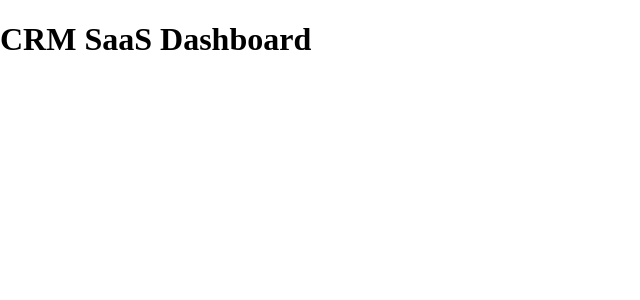
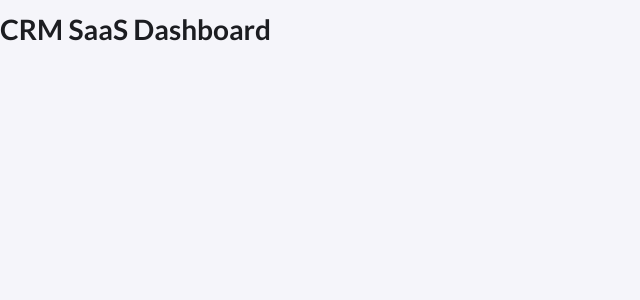
Before and after one commit to Escaflovne/crm-saas-dashboard, a React (Vite) app: page / in a window 1280 px wide. Shown: the top 300 px of the page, without its empty margins (0-640 px from the left). Built offline with nearby package versions, Linux system fonts and the light colour scheme.

Commit message:
feat: add base typography layer

```diff
--- a/src/styles/global.css
+++ b/src/styles/global.css
@@ -1,2 +1,3 @@
 @import "./tokens.css";
 @import "./reset.css";
+@import "./typography.css";
--- /dev/null
+++ b/src/styles/typography.css
@@ -0,0 +1,11 @@
+body {
+  background: var(--color-background-light);
+  color: var(--color-primary-dark);
+  font-family: var(--font-family-primary);
+  font-size: var(--font-size-text-14);
+  font-weight: var(--font-weight-regular);
+  line-height: var(--line-height-text-14);
+  text-rendering: optimizeLegibility;
+  -webkit-font-smoothing: antialiased;
+  -moz-osx-font-smoothing: grayscale;
+}
```
Also changed, not shown: 1 other file (tests, documents, lock files or other folders).
